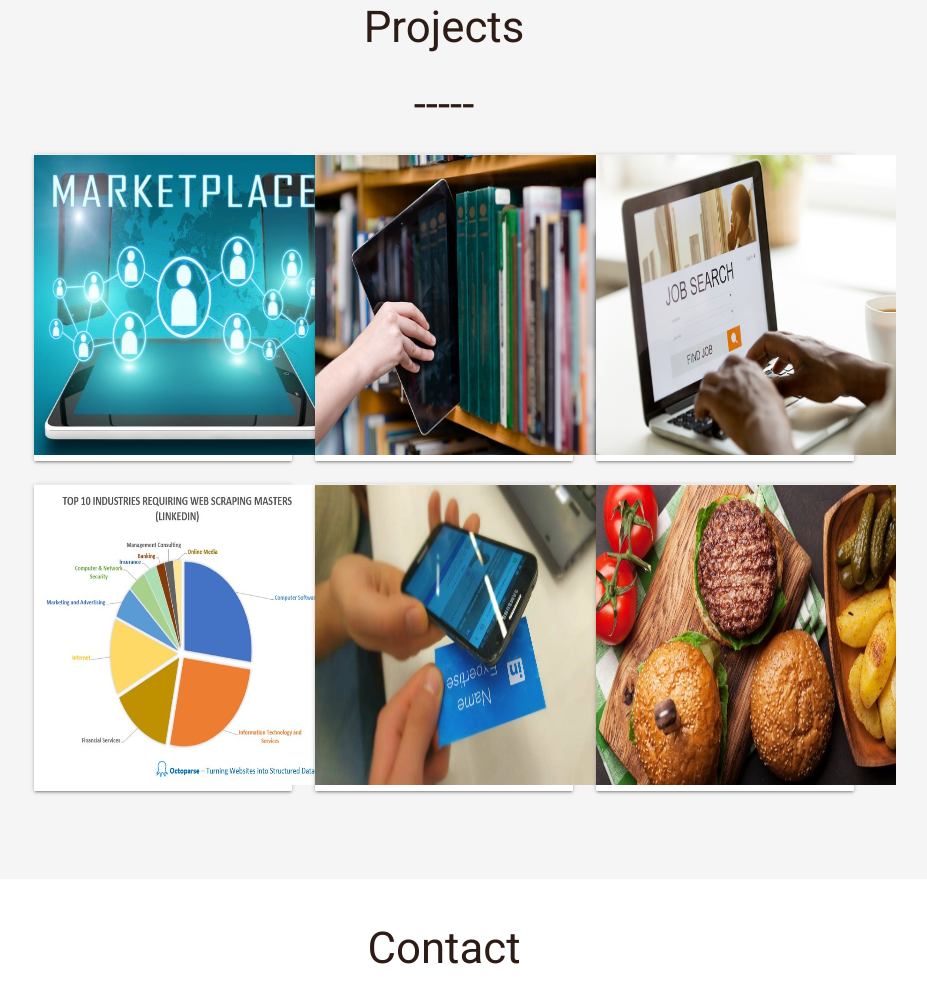
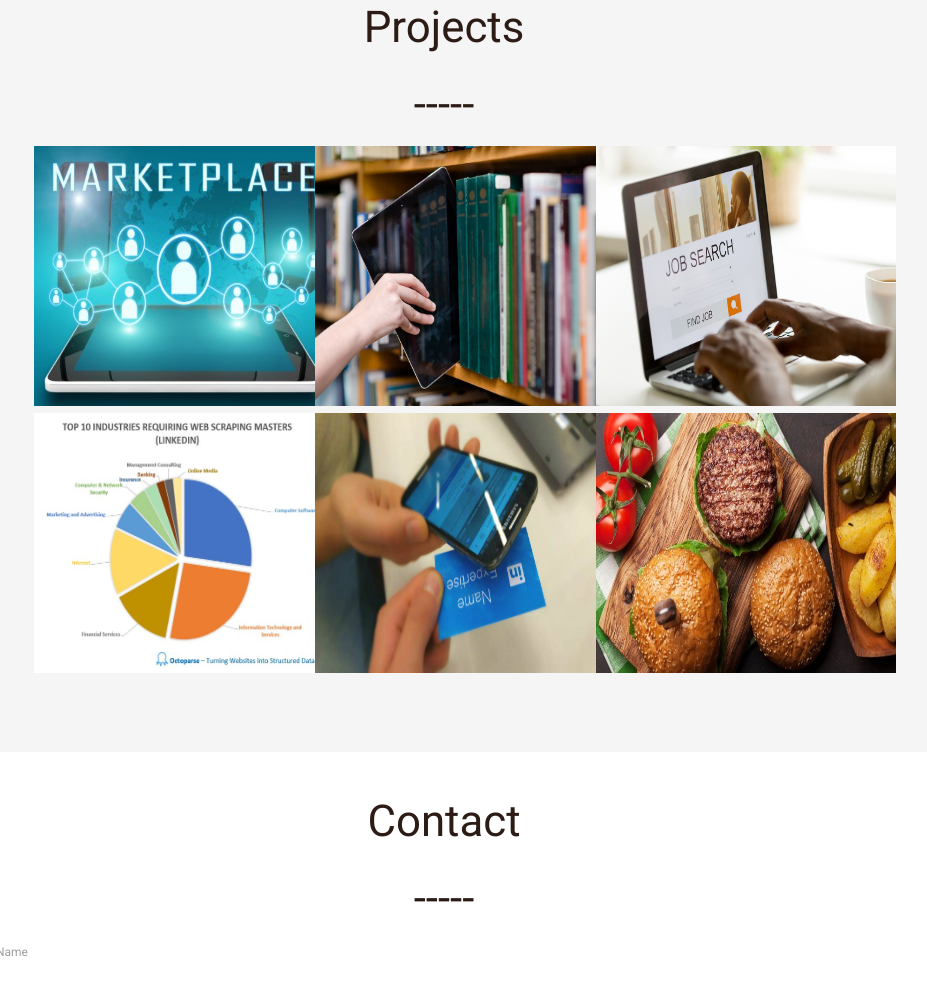
Before and after one commit to shwetakelkar/Portfolio_updated, a plain HTML site: page index.html in a window 1280 px wide. Shown: the part 1713-2704 px from the top of the page, without its empty margins (196-1123 px from the left). Drawn offline with nearby package versions, Linux system fonts and the light colour scheme.

Commit message:
changes made for project section

```diff
--- a/assets/css/style.css
+++ b/assets/css/style.css
@@ -12,15 +12,15 @@
     min-height: 800px;
 }
 .img-cls{
-    min-height: 300px;
+    min-height: 260px;
     max-width: 300px;
 }
 .me{
     height:400px;
 }
 .proj-card{
-    min-height: 300px;
-    max-width: 300px;
+    min-height: 260px;
+    max-width: 320px;
     padding: 0px !important;
     margin: 0px;
 }
--- a/index.html
+++ b/index.html
@@ -101,45 +101,33 @@
             <h3 class="center-align">-----</h3>
             <div class="row">
                 <div class="col s4">
-                    <div class="card proj-card">
                     <div class="card-action">
                         <a href="https://hastashilpa-online-mp.herokuapp.com/" type="text/css" rel="stylesheet"><img class="img-cls" src="assets/images/mp1.jpg"></a>
                     </div>
                 </div>
-                </div>
                 <div class="col s4">
-                    <div class="card proj-card">
                     <div class="card-action">
                         <a href="https://google-booksrect-search.herokuapp.com/" type="text/css" rel="stylesheet"><img class="img-cls" src="assets/images/googlebooksearch1.jpg"></a>
                     </div>
                 </div>
-                </div>
                 <div class="col s4">
-                    <div class="card proj-card">
                     <div class="card-action">
                         <a href="https://shwetakelkar.github.io/job_search/" type="text/css" rel="stylesheet"><img class="img-cls" src="assets/images/js2.jpg"></a>
                     </div>
                 </div>
-                </div>
                 <div class="col s4">
-                    <div class="card proj-card">
                      <div class="card-action">
                             <a href="https://peaceful-crag-87356.herokuapp.com" type="text/css" rel="stylesheet"><img class="img-cls" src="assets/images/web-scraping.jpg"></a>
                     </div>
                 </div>
-                </div>
                 <div class="col s4">
-                    <div class="card proj-card">
                     <div class="card-action">
                             <a href="https://email-info-dairy.herokuapp.com/" type="text/css" rel="stylesheet"><img class="img-cls" src="assets/images/e-visiting.jpg"></a>
                     </div>
                 </div>
-                </div>
                 <div class="col s4">
-                    <div class="card proj-card">
                     <div class="card-action">
                         <a href="https://hidden-tundra-41197.herokuapp.com/" type="text/css" rel="stylesheet"><img class="img-cls" src="assets/images/burger.jpg"></a>
-                        </div>
                     </div>
                 </div>
             </div>
```
Lines whose indentation alone changed are shown as unchanged.
